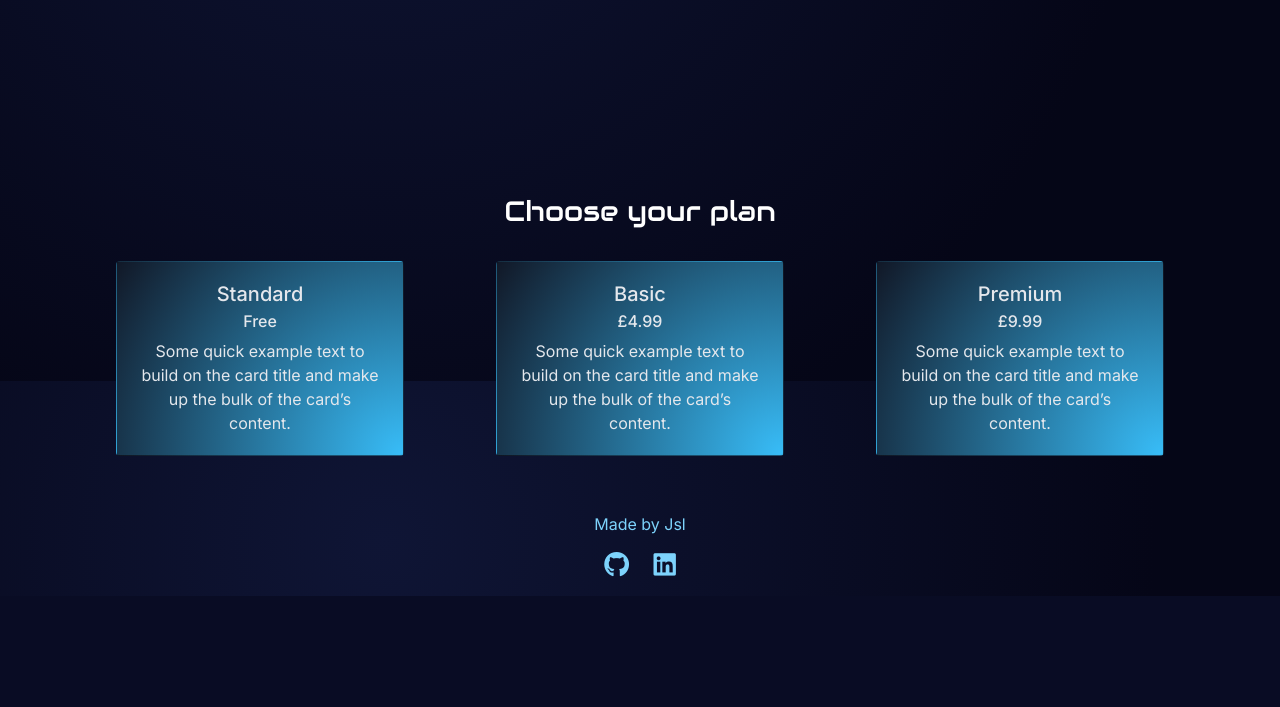
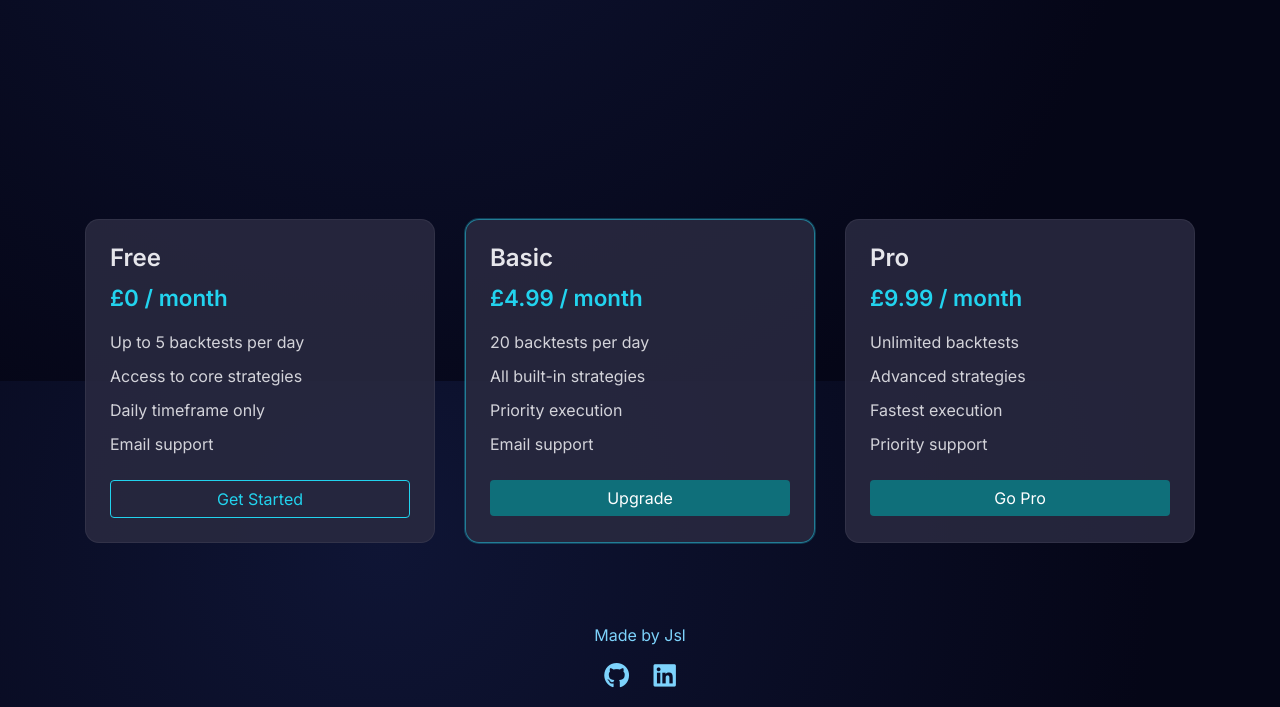
Before and after one commit to john-lohoba/Milestone-Project-4, a Django app: page / in a window 1280 px wide. Shown: the part 419-1126 px from the top of the page. Before the commit the page ends 1015 px from the top, so only its background shows below. Run offline with Django 4.2, Linux system fonts and the light colour scheme; some libraries are stand-ins or nearby versions.

Commit message:
Add subscription cards to home page

```diff
--- a/home/templates/home/index.html
+++ b/home/templates/home/index.html
@@ -35,7 +35,7 @@
 </header>
 
 <!-- Subscription Plans Section -->
-<section class="m-4">
+<!-- <section class="m-4">
   <div class="container text-center">
     <div class="row justify-content-center">
       <div class="col-12">
@@ -74,6 +74,67 @@
       </div>
     </div>
   </div>
-</section>
+</section> -->
+
+<div class="container my-5">
+  <div class="row g-4 justify-content-center">
+
+    <div class="col-12 col-md-6 col-lg-4 mb-4">
+      <div class="subscription-card h-100">
+        <h4 class="plan-title">Free</h4>
+        <p class="plan-price">£0 / month</p>
+
+        <ul class="plan-features">
+          <li>Up to 5 backtests per day</li>
+          <li>Access to core strategies</li>
+          <li>Daily timeframe only</li>
+          <li>Email support</li>
+        </ul>
+
+        <a href="{% url 'subscription:pricing' %}" class="btn btn-outline-primary w-100">
+          Get Started
+        </a>
+      </div>
+    </div>
+
+    <div class="col-12 col-md-6 col-lg-4 mb-4">
+      <div class="subscription-card h-100 highlighted">
+        <h4 class="plan-title">Basic</h4>
+        <p class="plan-price">£4.99 / month</p>
+
+        <ul class="plan-features">
+          <li>20 backtests per day</li>
+          <li>All built-in strategies</li>
+          <li>Priority execution</li>
+          <li>Email support</li>
+        </ul>
+
+        <a href="{% url 'subscription:checkout' 'basic' %}" class="btn btn-primary w-100">
+          Upgrade
+        </a>
+      </div>
+    </div>
+
+    <div class="col-12 col-md-6 col-lg-4 mb-4">
+      <div class="subscription-card h-100">
+        <h4 class="plan-title">Pro</h4>
+        <p class="plan-price">£9.99 / month</p>
+
+        <ul class="plan-features">
+          <li>Unlimited backtests</li>
+          <li>Advanced strategies</li>
+          <li>Fastest execution</li>
+          <li>Priority support</li>
+        </ul>
+
+        <a href="{% url 'subscription:checkout' 'pro' %}" class="btn btn-primary w-100">
+          Go Pro
+        </a>
+      </div>
+    </div>
+
+  </div>
+</div>
+
 
 {% endblock %}
--- a/static/css/base.css
+++ b/static/css/base.css
@@ -92,3 +92,66 @@ h3 {
 footer p{
   color: var(--highlight-color-light);
 }
+
+/* Subscription Cards */
+.subscription-card {
+  background: rgba(42, 42, 64, 0.88);
+  border-radius: 14px;
+  padding: 24px;
+  color: #e6e6eb;
+  border: 1px solid rgba(255, 255, 255, 0.06);
+  transition: transform 0.2s ease, box-shadow 0.2s ease;
+}
+
+.subscription-card:hover {
+  transform: translateY(-4px);
+  box-shadow: 0 12px 30px rgba(0, 0, 0, 0.35);
+}
+
+.subscription-card.highlighted {
+  border: 1px solid rgba(34, 211, 238, 0.5);
+  box-shadow: 0 0 0 1px rgba(34, 211, 238, 0.25);
+}
+
+.plan-title {
+  font-weight: 600;
+  margin-bottom: 8px;
+}
+
+.plan-price {
+  font-size: 1.4rem;
+  font-weight: 600;
+  color: #22d3ee;
+  margin-bottom: 16px;
+}
+
+.plan-features {
+  list-style: none;
+  padding-left: 0;
+  margin-bottom: 24px;
+}
+
+.plan-features li {
+  margin-bottom: 10px;
+  opacity: 0.9;
+}
+
+/* Buttons */
+.btn-primary {
+  background-color: #0f6f7a;
+  border: none;
+}
+
+.btn-primary:hover {
+  background-color: #0b5a63;
+}
+
+.btn-outline-primary {
+  color: #22d3ee;
+  border-color: #22d3ee;
+}
+
+.btn-outline-primary:hover {
+  background-color: rgba(34, 211, 238, 0.15);
+  color: #ffffff;
+}
```
Also changed, not shown: db.sqlite3.
